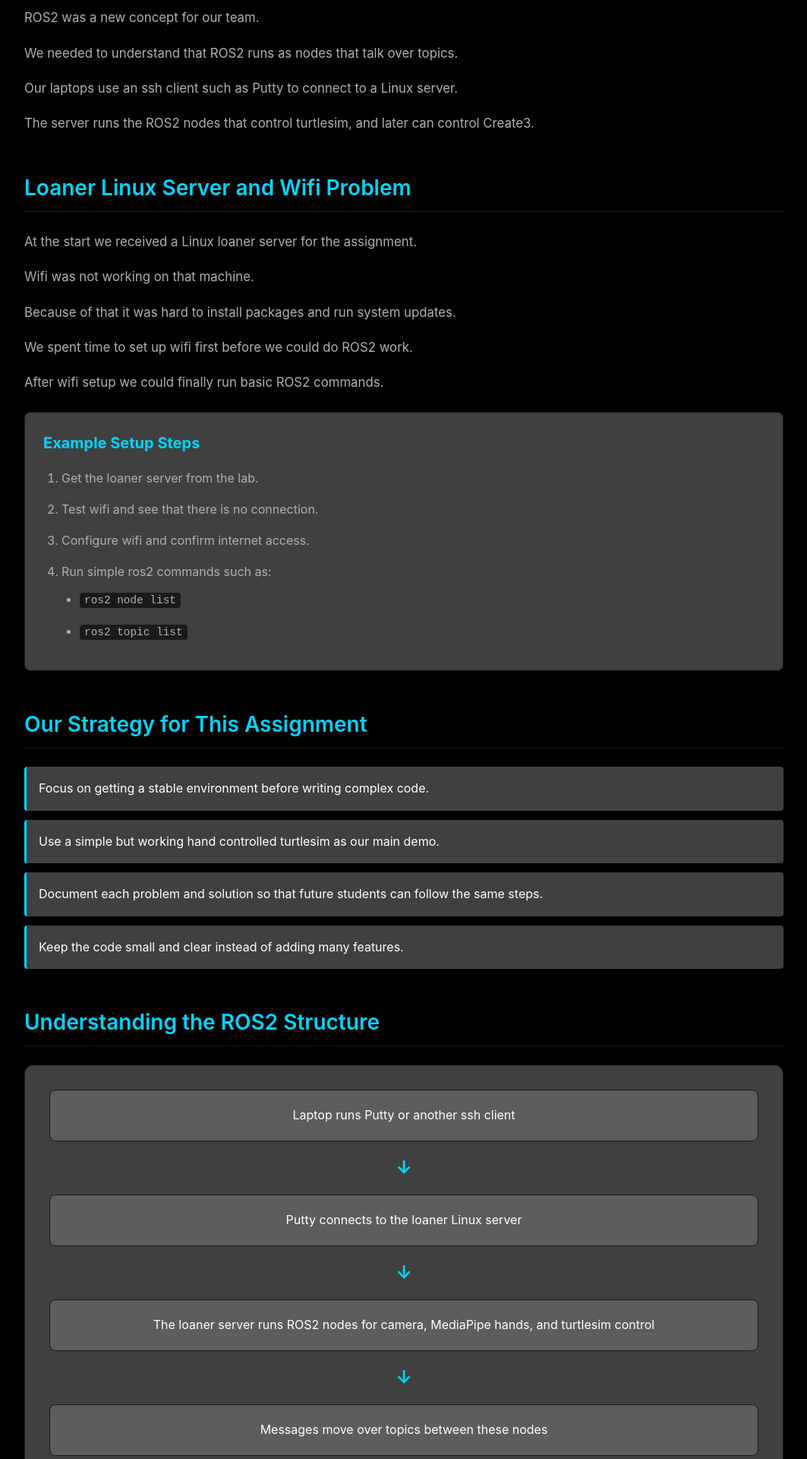
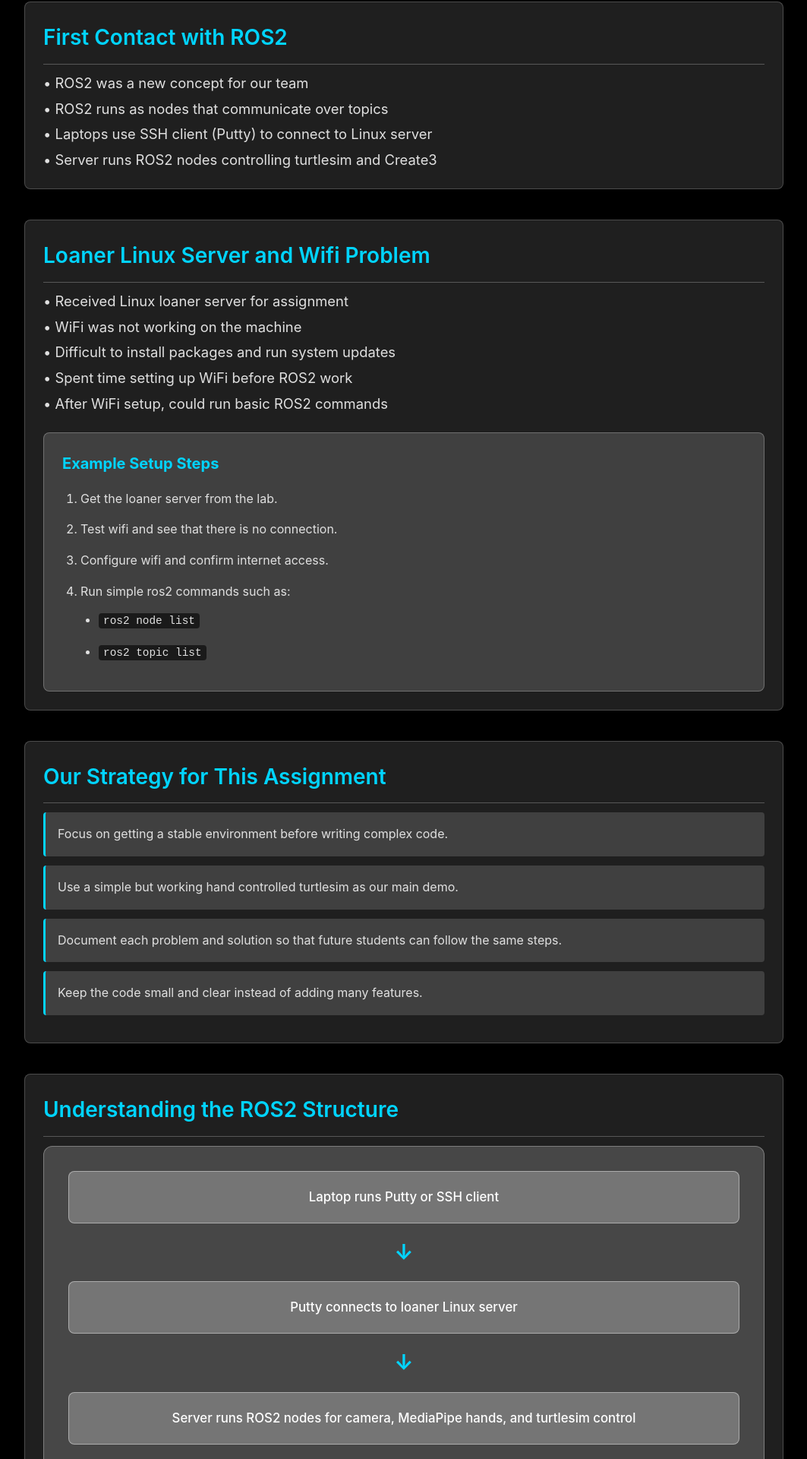
Before and after one commit to LannieYoo/presentation_aitech, a React (Vite) app: page /presentation_aitech/ros2-setup in a window 1280 px wide. Shown: the part 718-2638 px from the top of the page at 76% size, without its empty margins (108-1171 px from the left). Built offline with nearby package versions, Linux system fonts and the light colour scheme.

Commit message:
Update presentation styles: improve readability, add backgrounds, adjust spacing and fonts

```diff
--- a/src/components/Pagination.css
+++ b/src/components/Pagination.css
@@ -37,7 +37,7 @@
   border-radius: 8px;
   transition: all 0.3s ease;
   border: 1px solid transparent;
-  font-size: 0.875rem;
+  font-size: 1rem;
 }
 
 .pagination-link:hover {
@@ -209,7 +209,7 @@
   }
 
   .page-title {
-    font-size: 0.9rem;
+    font-size: 1rem;
   }
 
   /* Overlay when menu is open */
--- a/src/pages/Conclusion.jsx
+++ b/src/pages/Conclusion.jsx
@@ -10,9 +10,9 @@ function Conclusion() {
 
       <section className="section">
         <h2>Key Learnings</h2>
-        <p>ROS2 concepts (node, topic, publisher, subscriber) became clear with practice.</p>
-        <p>Biggest challenges: <strong>wifi setup, camera detection, network delay</strong> - not the code logic.</p>
-        <p>Once environment worked, everything else was manageable.</p>
+        <p>• ROS2 concepts (node, topic, publisher, subscriber) became clear with practice</p>
+        <p>• Biggest challenges: <strong>wifi setup, camera detection, network delay</strong> - not code logic</p>
+        <p>• Once environment worked, everything else was manageable</p>
       </section>
 
       <section className="section">
--- a/src/pages/Page.css
+++ b/src/pages/Page.css
@@ -41,23 +41,38 @@
 }
 
 .section {
-  margin-bottom: 3rem;
+  margin-bottom: 2.5rem;
+  padding: 1.5rem;
+  background-color: rgba(255, 255, 255, 0.12);
+  border-radius: 8px;
+  border: 1px solid rgba(255, 255, 255, 0.2);
 }
 
 .section h2 {
   font-size: 1.75rem;
   font-weight: 600;
-  margin-bottom: 1.5rem;
+  margin-bottom: 0.75rem;
+  margin-top: 0;
   color: var(--accent);
-  padding-bottom: 0.5rem;
-  border-bottom: 1px solid var(--border);
+  padding-bottom: 0.75rem;
+  border-bottom: 1px solid rgba(255, 255, 255, 0.25);
 }
 
 .section p {
-  margin-bottom: 1rem;
-  color: var(--text-secondary);
-  line-height: 1.8;
-  font-size: 1.05rem;
+  margin-bottom: 0.5rem;
+  margin-top: 0;
+  color: #e0e0e0;
+  line-height: 1.4;
+  font-size: 1.15rem;
+  font-weight: 400;
+}
+
+.section p:first-of-type {
+  margin-top: 0.75rem;
+}
+
+.section p:last-of-type {
+  margin-bottom: 0;
 }
 
 .key-points {
@@ -68,11 +83,12 @@
 .key-points li {
   padding: 1rem;
   margin-bottom: 0.75rem;
-  background-color: rgba(255, 255, 255, 0.25);
+  background-color: rgba(255, 255, 255, 0.15);
   border-left: 3px solid var(--accent);
   border-radius: 4px;
-  color: var(--text-primary);
+  color: #e0e0e0;
   transition: transform 0.2s ease, box-shadow 0.2s ease;
+  font-weight: 400;
 }
 
 .key-points li:hover {
@@ -87,27 +103,28 @@
   align-items: center;
   gap: 1rem;
   padding: 2rem;
-  background-color: rgba(255, 255, 255, 0.25);
+  background-color: rgba(255, 255, 255, 0.15);
   border-radius: 12px;
-  border: 1px solid var(--border);
+  border: 1px solid rgba(255, 255, 255, 0.25);
 }
 
 .flow-item {
   padding: 1.5rem;
-  background-color: rgba(255, 255, 255, 0.15);
+  background-color: rgba(255, 255, 255, 0.2);
   border-radius: 8px;
   text-align: center;
   width: 100%;
   max-width: 600px;
-  color: var(--text-primary);
+  color: #ffffff;
   font-weight: 500;
-  border: 1px solid var(--border);
+  border: 1px solid rgba(255, 255, 255, 0.3);
 }
 
 .flow-arrow {
-  font-size: 1.5rem;
+  font-size: 1.75rem;
   color: var(--accent);
   font-weight: bold;
+  opacity: 1;
 }
 
 .roadmap {
@@ -121,10 +138,12 @@
   align-items: center;
   gap: 1.5rem;
   padding: 1.5rem;
-  background-color: rgba(255, 255, 255, 0.25);
+  background-color: rgba(255, 255, 255, 0.15);
   border-radius: 8px;
-  border: 1px solid var(--border);
+  border: 1px solid rgba(255, 255, 255, 0.25);
   transition: all 0.3s ease;
+  color: #e0e0e0;
+  font-weight: 400;
 }
 
 .roadmap-item:hover {
@@ -155,9 +174,9 @@
 
 .term-card {
   padding: 1.5rem;
-  background-color: rgba(255, 255, 255, 0.25);
+  background-color: rgba(255, 255, 255, 0.15);
   border-radius: 8px;
-  border: 1px solid var(--border);
+  border: 1px solid rgba(255, 255, 255, 0.25);
   transition: all 0.3s ease;
 }
 
@@ -175,17 +194,18 @@
 }
 
 .term-card p {
-  color: var(--text-secondary);
+  color: #e0e0e0;
   margin: 0;
   font-size: 0.95rem;
+  font-weight: 400;
 }
 
 .setup-steps {
   margin-top: 1.5rem;
   padding: 1.5rem;
-  background-color: rgba(255, 255, 255, 0.25);
+  background-color: rgba(255, 255, 255, 0.15);
   border-radius: 8px;
-  border: 1px solid var(--border);
+  border: 1px solid rgba(255, 255, 255, 0.25);
 }
 
 .setup-steps h3 {
@@ -196,7 +216,7 @@
 
 .setup-steps ol {
   margin-left: 1.5rem;
-  color: var(--text-secondary);
+  color: #e0e0e0;
 }
 
 .setup-steps li {
@@ -215,25 +235,28 @@
   flex-direction: column;
   gap: 1rem;
   padding: 2rem;
-  background-color: rgba(255, 255, 255, 0.25);
+  background-color: rgba(255, 255, 255, 0.18);
   border-radius: 12px;
-  border: 1px solid var(--border);
+  border: 1px solid rgba(255, 255, 255, 0.3);
 }
 
 .arch-item {
   padding: 1.25rem;
-  background-color: rgba(255, 255, 255, 0.15);
+  background-color: rgba(255, 255, 255, 0.25);
   border-radius: 8px;
   text-align: center;
-  color: var(--text-primary);
-  border: 1px solid var(--border);
+  color: #ffffff;
+  border: 1px solid rgba(255, 255, 255, 0.4);
+  font-weight: 500;
+  font-size: 1.05rem;
 }
 
 .arch-arrow {
-  font-size: 1.5rem;
+  font-size: 1.75rem;
   color: var(--accent);
   text-align: center;
   font-weight: bold;
+  opacity: 1;
 }
 
 .two-column {
@@ -245,20 +268,22 @@
 
 .column {
   padding: 1.5rem;
-  background-color: rgba(255, 255, 255, 0.25);
+  background-color: rgba(255, 255, 255, 0.15);
   border-radius: 8px;
-  border: 1px solid var(--border);
+  border: 1px solid rgba(255, 255, 255, 0.25);
 }
 
 .column h3 {
   color: var(--accent);
   margin-bottom: 1rem;
   font-size: 1.25rem;
+  font-weight: 600;
 }
 
 .column p {
-  color: var(--text-secondary);
+  color: #e0e0e0;
   margin-bottom: 0.75rem;
+  font-weight: 400;
 }
 
 .code-block {
@@ -287,9 +312,9 @@
 
 .tip-card {
   padding: 1.5rem;
-  background-color: rgba(255, 255, 255, 0.25);
+  background-color: rgba(255, 255, 255, 0.15);
   border-radius: 8px;
-  border: 1px solid var(--border);
+  border: 1px solid rgba(255, 255, 255, 0.25);
   transition: all 0.3s ease;
 }
 
@@ -306,9 +331,10 @@
 }
 
 .tip-card p {
-  color: var(--text-secondary);
+  color: #e0e0e0;
   margin: 0;
   line-height: 1.6;
+  font-weight: 400;
 }
 
 .help-grid {
@@ -370,9 +396,9 @@
 
 .advice-card {
   padding: 1.5rem;
-  background-color: rgba(255, 255, 255, 0.25);
+  background-color: rgba(255, 255, 255, 0.15);
   border-radius: 8px;
-  border: 1px solid var(--border);
+  border: 1px solid rgba(255, 255, 255, 0.25);
   transition: all 0.3s ease;
   text-align: center;
 }
@@ -385,7 +411,7 @@
 }
 
 .advice-card p {
-  color: var(--text-primary);
+  color: #ffffff;
   margin: 0;
   font-weight: 500;
   line-height: 1.6;
@@ -394,15 +420,16 @@
 .closing {
   margin-top: 4rem;
   padding: 2rem;
-  background: linear-gradient(135deg, rgba(255, 255, 255, 0.25) 0%, rgba(0, 212, 255, 0.1) 100%);
+  background: linear-gradient(135deg, rgba(255, 255, 255, 0.15) 0%, rgba(0, 212, 255, 0.1) 100%);
   border-radius: 12px;
-  border: 1px solid var(--border);
+  border: 1px solid rgba(255, 255, 255, 0.25);
 }
 
 .closing-text {
   font-size: 1.1rem;
   margin-bottom: 1rem;
-  color: var(--text-secondary);
+  color: #e0e0e0;
+  font-weight: 400;
 }
 
 .closing-text.highlight {
@@ -671,7 +698,7 @@
 }
 
 .team-card-name {
-  font-size: 1rem;
+  font-size: 1.25rem;
   font-weight: 600;
   color: var(--text-primary);
   margin-bottom: 0.4rem;
@@ -771,7 +798,7 @@
   }
 
   .team-card-name {
-    font-size: 1.1rem;
+    font-size: 1.3rem;
   }
 
   .team-card-id {
--- a/src/pages/ROS2Setup.jsx
+++ b/src/pages/ROS2Setup.jsx
@@ -32,19 +32,19 @@ function ROS2Setup() {
 
       <section className="section">
         <h2>First Contact with ROS2</h2>
-        <p>ROS2 was a new concept for our team.</p>
-        <p>We needed to understand that ROS2 runs as nodes that talk over topics.</p>
-        <p>Our laptops use an ssh client such as Putty to connect to a Linux server.</p>
-        <p>The server runs the ROS2 nodes that control turtlesim, and later can control Create3.</p>
+        <p>• ROS2 was a new concept for our team</p>
+        <p>• ROS2 runs as nodes that communicate over topics</p>
+        <p>• Laptops use SSH client (Putty) to connect to Linux server</p>
+        <p>• Server runs ROS2 nodes controlling turtlesim and Create3</p>
       </section>
 
       <section className="section">
         <h2>Loaner Linux Server and Wifi Problem</h2>
-        <p>At the start we received a Linux loaner server for the assignment.</p>
-        <p>Wifi was not working on that machine.</p>
-        <p>Because of that it was hard to install packages and run system updates.</p>
-        <p>We spent time to set up wifi first before we could do ROS2 work.</p>
-        <p>After wifi setup we could finally run basic ROS2 commands.</p>
+        <p>• Received Linux loaner server for assignment</p>
+        <p>• WiFi was not working on the machine</p>
+        <p>• Difficult to install packages and run system updates</p>
+        <p>• Spent time setting up WiFi before ROS2 work</p>
+        <p>• After WiFi setup, could run basic ROS2 commands</p>
 
         <div className="setup-steps">
           <h3>Example Setup Steps</h3>
@@ -75,13 +75,13 @@ function ROS2Setup() {
       <section className="section">
         <h2>Understanding the ROS2 Structure</h2>
         <div className="architecture-diagram">
-          <div className="arch-item">Laptop runs Putty or another ssh client</div>
+          <div className="arch-item">Laptop runs Putty or SSH client</div>
           <div className="arch-arrow">↓</div>
-          <div className="arch-item">Putty connects to the loaner Linux server</div>
+          <div className="arch-item">Putty connects to loaner Linux server</div>
           <div className="arch-arrow">↓</div>
-          <div className="arch-item">The loaner server runs ROS2 nodes for camera, MediaPipe hands, and turtlesim control</div>
+          <div className="arch-item">Server runs ROS2 nodes for camera, MediaPipe hands, and turtlesim control</div>
           <div className="arch-arrow">↓</div>
-          <div className="arch-item">Messages move over topics between these nodes</div>
+          <div className="arch-item">Messages move over topics between nodes</div>
         </div>
       </section>
     </div>
```
Also changed, not shown: src/App.jsx (+4 -4 lines), src/pages/CameraTurtlesim.jsx (+17 -17 lines), src/pages/Introduction.jsx (+11 -11 lines), src/pages/NetworkPerformance.jsx (+16 -16 lines).
